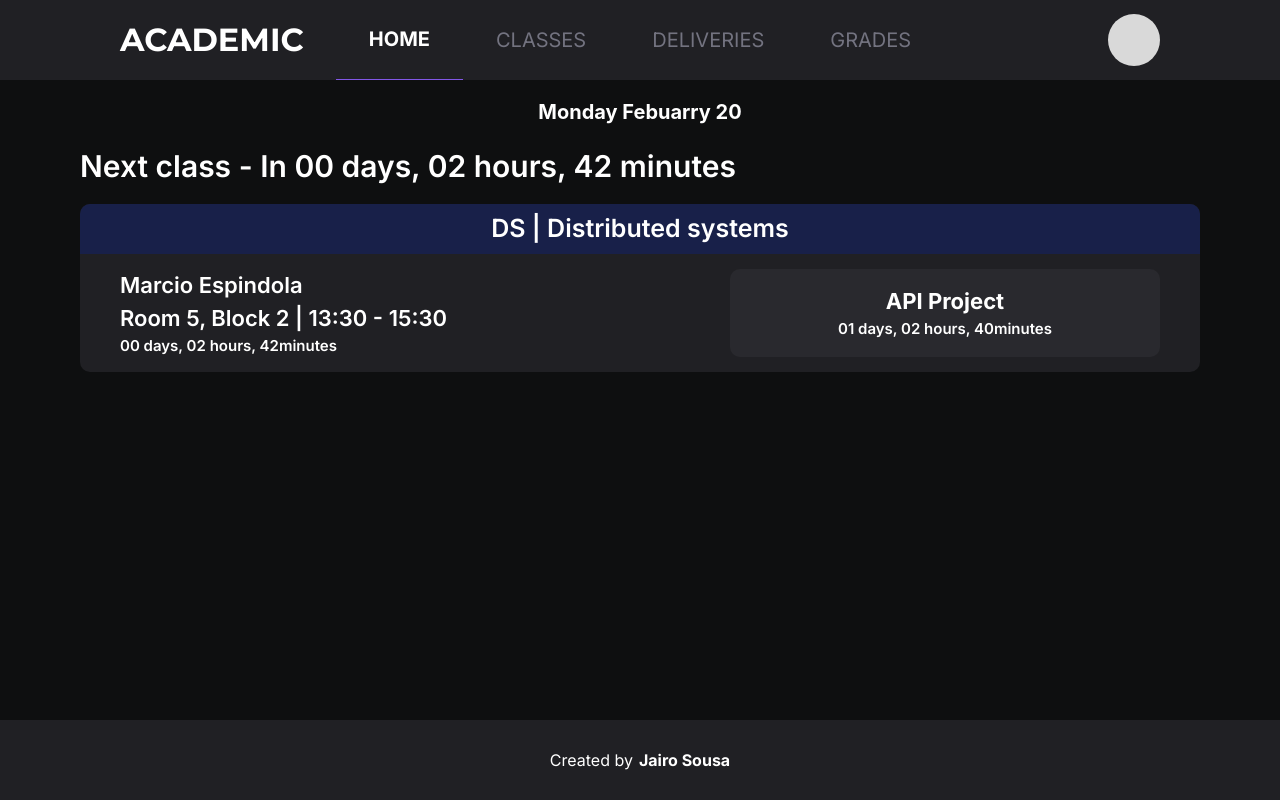
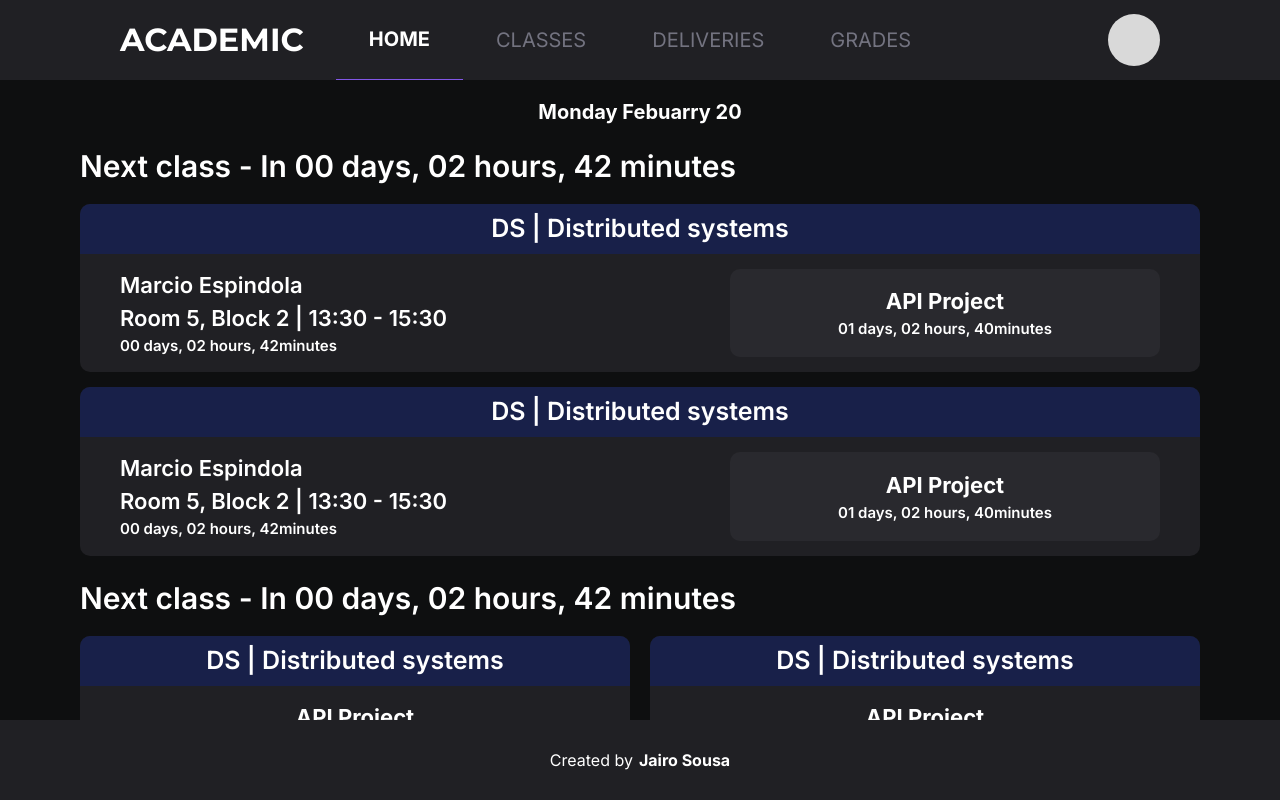
Before and after one commit to jairo-sousa/academic-tool, a React (Vite) app: page / in a window 1280 px wide. Built offline with nearby package versions, Linux system fonts and the light colour scheme.

Commit message:
style: set NextDelivery

```diff
--- a/src/App.tsx
+++ b/src/App.tsx
@@ -1,6 +1,5 @@
 import { Footer } from "./components/Footer";
 import { Header } from "./components/Header";
-import { Home } from "./routes/Home";
 
 import { Outlet } from "react-router-dom";
 
--- /dev/null
+++ b/src/components/DeliveryCard.tsx
@@ -0,0 +1,42 @@
+import { Flex, Text } from "@chakra-ui/react";
+
+export function DeliveryCard() {
+	return (
+		<Flex
+			direction="column"
+			w="55rem"
+			bg="#202024"
+			borderRadius="1rem"
+			mb="2rem"
+		>
+			<Flex bg="#182049" w="100%" borderRadius="1rem 1rem 0 0">
+				<Flex
+					as={Text}
+					fontSize="2.5rem"
+					fontWeight={600}
+					h="5rem"
+					w="100%"
+					justify="center"
+					align="center"
+				>
+					DS | Distributed systems
+				</Flex>
+			</Flex>
+			<Flex
+				direction="column"
+				w="100%"
+				h="100%"
+				justify="space-between"
+				align="center"
+				p="1.5rem 4rem"
+			>
+				<Text fontSize="2.2rem" fontWeight={700}>
+					API Project
+				</Text>
+				<Text fontSize="1.5rem" fontWeight={600}>
+					01 days, 02 hours, 40minutes
+				</Text>
+			</Flex>
+		</Flex>
+	);
+}
--- a/src/components/NextClass.tsx
+++ b/src/components/NextClass.tsx
@@ -7,6 +7,7 @@ export function NextClass() {
 		<Flex direction="column" w="112rem" gap="1.5rem">
 			<RegressiveCounter />
 			<EventCard />
+			<EventCard />
 		</Flex>
 	);
 }
--- /dev/null
+++ b/src/components/NextDelivery.tsx
@@ -0,0 +1,16 @@
+import { Flex } from "@chakra-ui/react";
+import { DeliveryCard } from "./DeliveryCard";
+import { RegressiveCounter } from "./RegressiveCounter";
+
+export function NextDelivery() {
+	return (
+		<Flex direction="column" w="112rem" gap="1.5rem">
+			<RegressiveCounter />
+			<Flex w="100%" justify="space-between" flexWrap="wrap">
+				<DeliveryCard />
+				<DeliveryCard />
+				<DeliveryCard />
+			</Flex>
+		</Flex>
+	);
+}
--- a/src/routes/Home.tsx
+++ b/src/routes/Home.tsx
@@ -11,11 +11,25 @@ export function Home() {
 			direction="column"
 			align="center"
 			gap="2rem"
+			overflowY="scroll"
+			css={{
+				"&::-webkit-scrollbar": {
+					width: "0.5rem",
+				},
+				"&::-webkit-scrollbar-track": {
+					width: "0.5rem",
+				},
+				"&::-webkit-scrollbar-thumb": {
+					background: "#29292E",
+					borderRadius: "2rem",
+				},
+			}}
 		>
 			<Heading as="h3" fontSize="2rem">
 				Monday Febuarry 20
 			</Heading>
 			<NextClass />
+			<NextDelivery />
 		</Flex>
 	);
 }
```
